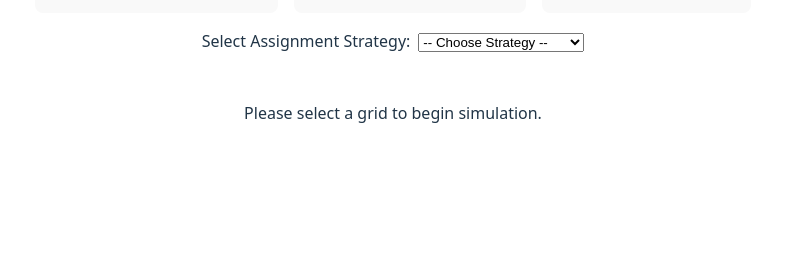
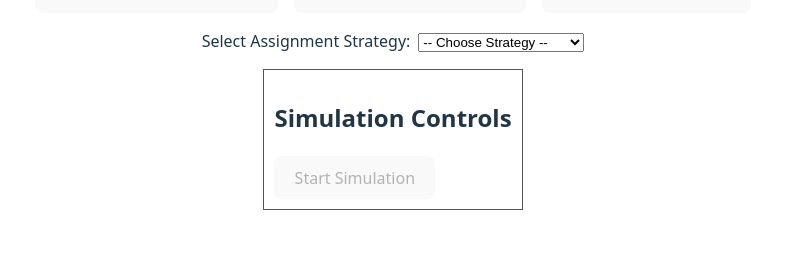
Before and after one commit to tomadanelia/Jarvis, a React (Vite) app in the folder packages/frontend/: page / in a window 1280 px wide. Shown: the part 195-455 px from the top of the page, without its empty margins (247-1034 px from the left). Built offline with nearby package versions, Linux system fonts and the light colour scheme; no server answers.

Commit message:
added new component to settuppage

```diff
--- a/packages/frontend/src/pages/SetupPage.tsx
+++ b/packages/frontend/src/pages/SetupPage.tsx
@@ -1,11 +1,10 @@
 // packages/frontend/src/pages/SetupPage.tsx
-
-
 import GridSelector from '../components/GridSelector';
 import GridDisplay from '../components/GridDisplay';
 import { useSimulationStore } from '../store/simulationStore';
 import StrategySelector from '../components/StrategySelector';
-
+import ControlPanel from '../components/ControlPanel'; // Corrected import if using relative path
+// Or if using alias: import ControlPanel from '@/components/ControlPanel';
 
 /**
  * SetupPage component.
@@ -29,7 +28,8 @@ export default function SetupPage() {
 
   return (
     <div className="setup-container">
-      {/* ---- the rest of the JSX remains unchanged ---- */}
+      {/* Line 32 with "<C" should be removed if it was an error */}
+      {/* ---- the rest of the JSX remains unchanged ---- */} {/* This comment is fine */}
       <h1>Robot Task Simulation Setup</h1>
 
       <GridSelector />
@@ -61,6 +61,7 @@ export default function SetupPage() {
 
       {/* Strategy Selector */}
       <StrategySelector />
+      <ControlPanel /> {/* This is where you correctly added it */}
 
       {/* Grid Display */}
       <div style={{ marginTop: '2rem' }}>
```
